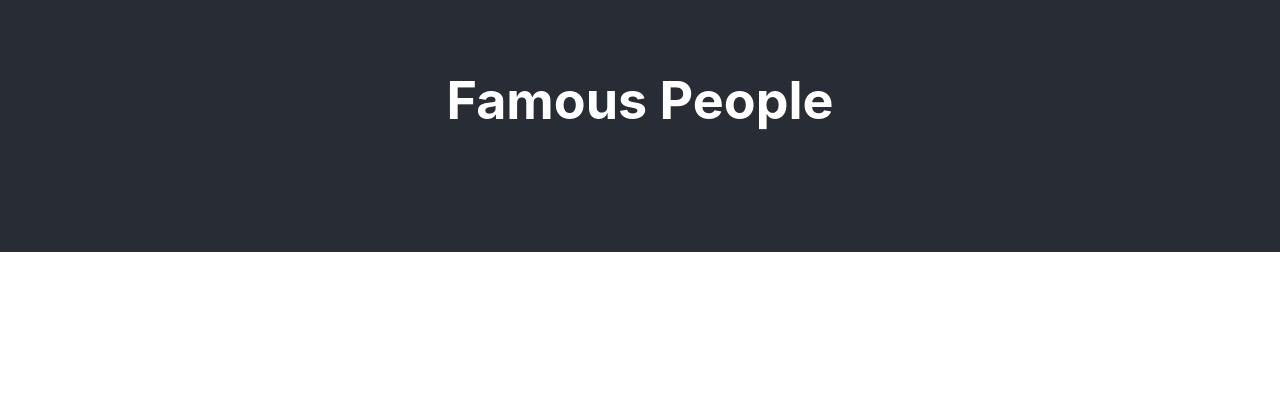
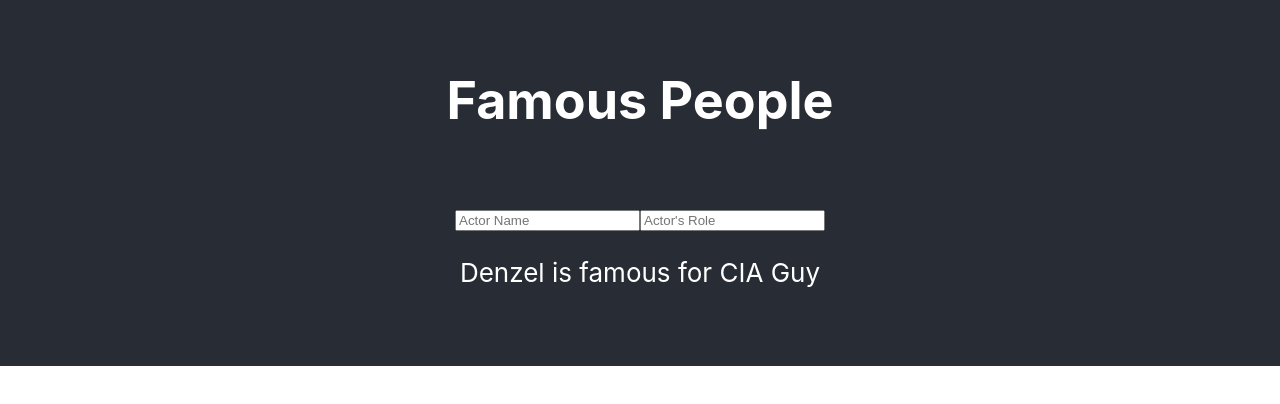
Before and after one commit to bodecci/react-famous-people, a React (Create React App) app: page / in a window 1280 px wide. Shown: the top 404 px of the page. Built offline with nearby package versions, Linux system fonts and the light colour scheme.

Commit message:
add inout fields to DOM. Displays inouts on the DOM.

```diff
--- a/src/App.js
+++ b/src/App.js
@@ -2,6 +2,7 @@ import React, { Component } from 'react';
 import logo from './logo.svg';
 import './App.css';
 import Header from './components/Header';
+import FamousPerson from './components/FamousPerson'
 
 class App extends Component {
   render() {
@@ -9,6 +10,7 @@ class App extends Component {
       <div className="App">
         <header className="App-header">
           <Header />
+          <FamousPerson />
           <p>
 
           </p>
--- /dev/null
+++ b/src/components/FamousPerson.js
@@ -0,0 +1,38 @@
+import React, { Component } from 'react';
+
+class FamousPerson extends Component {
+    constructor() {
+        super();
+
+        this.state = {
+            famousName: 'Denzel',
+            famousRole: 'CIA Guy',
+        };
+    }
+
+    handleChange = (event) => {
+        console.log(event.target.value);
+
+        this.setState({
+            famousName: event.target.value,
+            famousRole: event.target.value
+        });
+    }
+
+    render(){
+        return (
+            <div>
+                <input onChange = {this.handleChange} type="text"
+                placeholder="Actor Name" />
+
+                <input onChange = {this.handleChange} type="text"
+                placeholder="Actor's Role" />
+                <br />
+
+                <p>{this.state.famousName} is famous for  {this.state.famousRole}</p>
+            </div>
+        );
+    }
+}
+
+export default FamousPerson;
```
